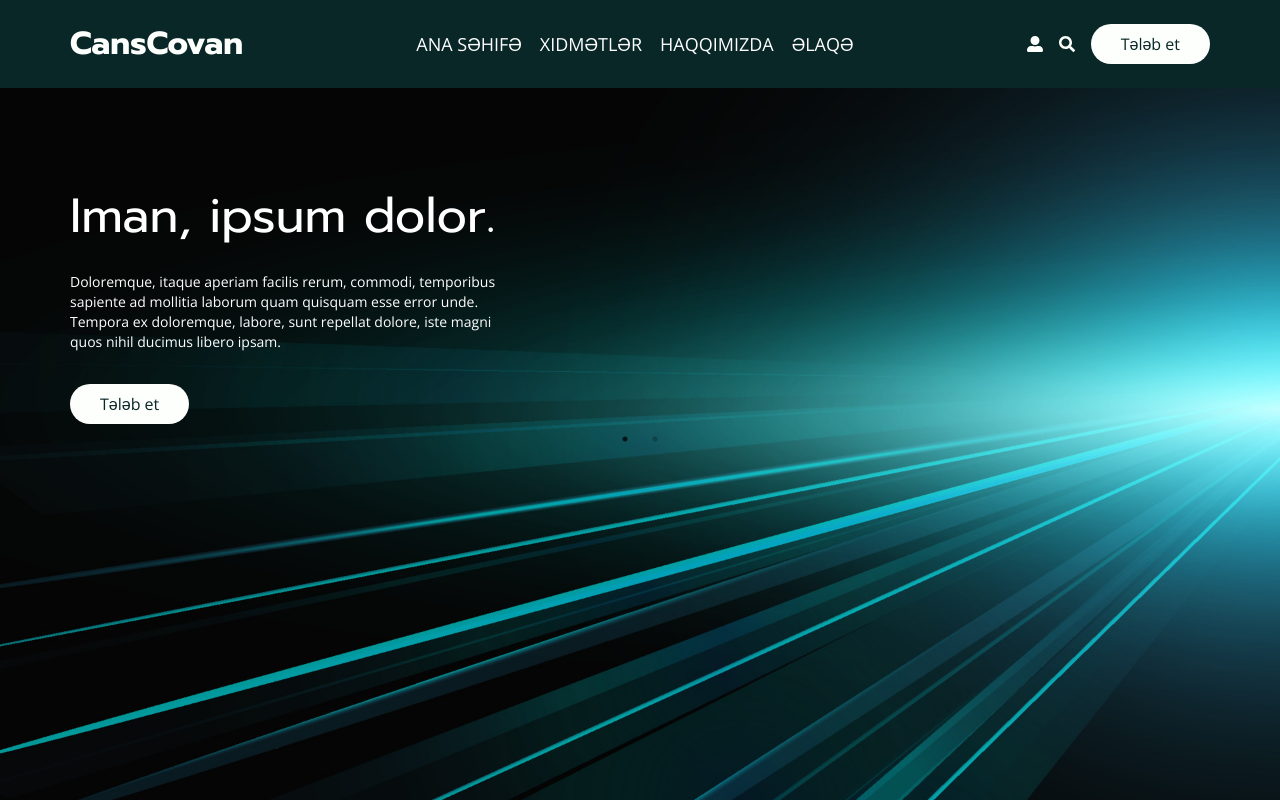
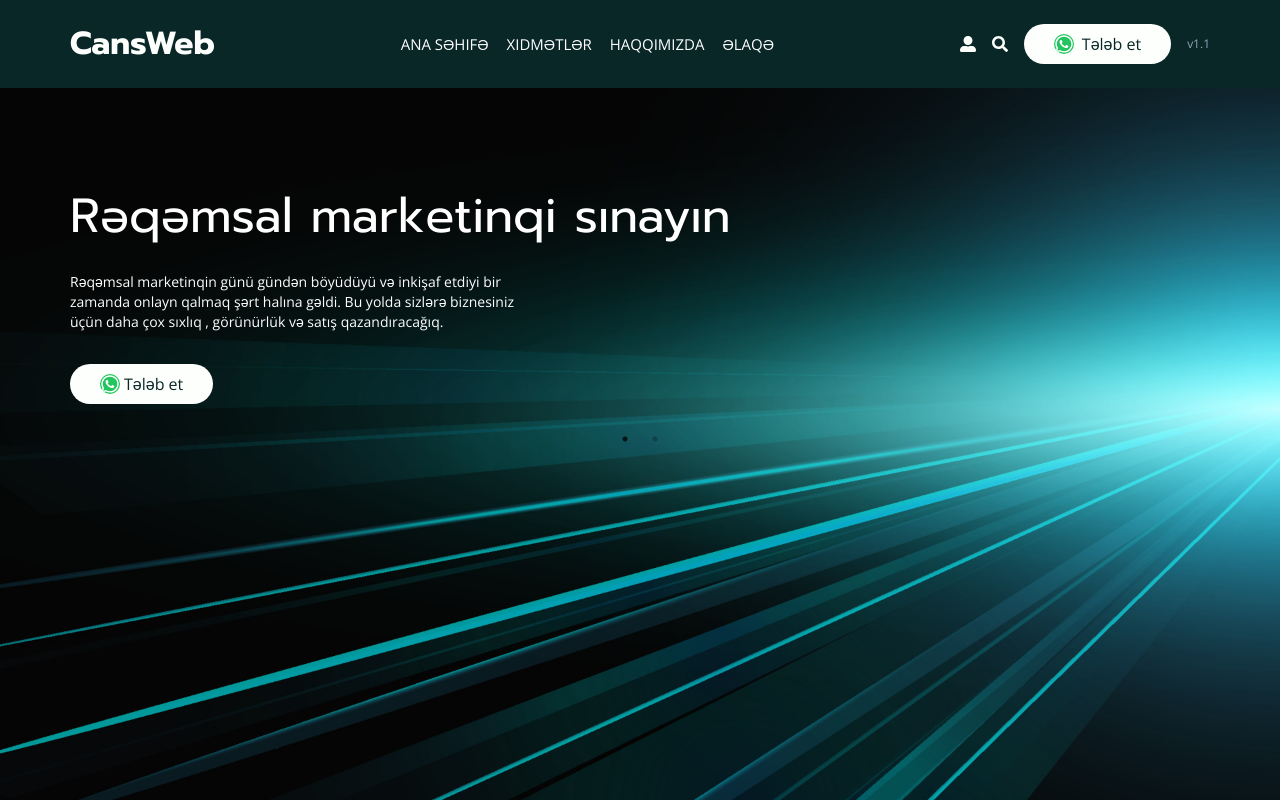
Before and after one commit to iman-112/nexxxt_apppp, a Next.js app: page /home in a window 1280 px wide. Shown: the top 802 px of the page. Built offline with nearby package versions, Linux system fonts and the light colour scheme.

Commit message:
Header ve Hero Hissesinde deyisiklikler

```diff
--- a/components/layout/Header.jsx
+++ b/components/layout/Header.jsx
@@ -5,7 +5,7 @@ import Search from "../ui/Search"
 import { GiCancel, GiHamburgerMenu } from "react-icons/gi"
 import { useRouter } from "next/router"
 import Link from "next/link"
-
+import {FaWhatsapp} from "react-icons/fa"
 const Header = () => {
 const [isSearchModal, setIsSearchModal] = useState(false);
 const [isMenuModal, setIsMenuModal] = useState(false);
@@ -25,16 +25,16 @@ const router = useRouter();
         >
           <ul className="flex gap-x-2 sm:flex-row flex-col items-center justify-end text-white">
           <li className="px-[5px] py-[20px] uppercase  hover:text-hover cursor-pointer">
-            <Link href="/" className="text-lg">Ana Səhifə</Link>
+            <Link href="/" className="text-[15px]">Ana Səhifə</Link>
             </li>
             <li className="px-[5px] py-[20px] uppercase  hover:text-hover cursor-pointer" >
-            <Link href="/menu "className="text-lg" >Xidmətlər</Link>
+            <Link href="/menu "className="text-[15px]" >Xidmətlər</Link>
             </li>
             <li className="px-[5px] py-[20px] uppercase  hover:text-hover cursor-pointer" >
-            <Link href="/about" className="text-lg">Haqqımızda</Link>
+            <Link href="/about" className="text-[15px]">Haqqımızda</Link>
             </li  >
             <li className="px-[5px] py-[20px] uppercase  hover:text-hover cursor-pointer">
-            <Link href="/contact "className="text-lg">əlaqə</Link>
+            <Link href="/contact "className="text-[15px]">əlaqə</Link>
             </li>
           </ul>
           {isMenuModal && (
@@ -53,13 +53,16 @@ const router = useRouter();
           <button onClick={() => setIsSearchModal(true)}>
             <FaSearch className="hover:text-hover transition-all cursor-pointer"  />
           </button>
-          <a href="#" className="md:inline-block hidden">
-            <button className="btn-primary">Tələb et</button>
-          </a>
+          <Link href="https://api.whatsapp.com/send?phone=994773114834&text=Salam%20.%20" target="_blank" className="md:inline-block hidden ">
+            <button className="btn-primary flex">
+              <FaWhatsapp className="mr-2 mt-[2px] bg-green-500 text-white rounded-full" size={20}/>
+
+              Tələb et</button>
+          </Link>
           <button className="sm:hidden inline-block" onClick={() => setIsMenuModal(true)}>
             <GiHamburgerMenu  className="text-xl hover:text-hover transition-all"/>
           </button>
-
+          <span className="text-xs text-slate-400 pointer-events-none">v1.1</span>
         </div>
      </div>
       {isSearchModal &&   (
--- a/components/ui/Carousel.jsx
+++ b/components/ui/Carousel.jsx
@@ -2,7 +2,9 @@ import Image from "next/image";
 import React from "react";
 import Title from "../ui/Title";
 import Slider from "react-slick"
+import Link from "next/link"
 
+import {FaWhatsapp} from "react-icons/fa"
 const Carousel = () => {
 
   const settings = {
@@ -33,26 +35,28 @@ const Carousel = () => {
         <Slider {...settings}>
       <d iv>
       <div className=" mt-48 container mx-auto text-white  flex flex-col items-start gap-y-8  ">
-        <Title addClass="text-5xl">Iman, ipsum dolor.</Title>
+        <Title addClass="text-5xl">Rəqəmsal marketinqi sınayın</Title>
         <p className="text-sm sm:w-2/5 w-full">
-          Doloremque, itaque aperiam facilis rerum, commodi, temporibus sapiente
-          ad mollitia laborum quam quisquam esse error unde. Tempora ex
-          doloremque, labore, sunt repellat dolore, iste magni quos nihil
-          ducimus libero ipsam.
+         Rəqəmsal marketinqin günü gündən böyüdüyü və inkişaf  etdiyi bir zamanda onlayn qalmaq şərt halına gəldi. Bu yolda sizlərə  biznesiniz üçün daha çox sıxlıq , görünürlük və satış qazandıracağıq.
         </p>
-        <button className="btn-primary">Tələb et</button>
+        <Link href="https://api.whatsapp.com/send?phone=994773114834&text=Salam%20.%20" target="_blank">
+        <button className="btn-primary flex">
+          <FaWhatsapp size={20} className="rounded-full bg-green-500 text-white mr-1 mt-[2px]"/>
+          Tələb et</button>
+          </Link>
       </div>
       </d>
       <div>
       <div className=" mt-48  container mx-auto text-white  flex flex-col items-start gap-y-8  ">
-        <Title addClass="text-5xl">Iman, ipsum dolor.</Title>
+        <Title addClass="text-5xl">Əhəmiyyətli nəticələr əldə edin</Title>
         <p className="text-sm sm:w-2/5 w-full">
-          Doloremque, itaque aperiam facilis rerum, commodi, temporibus sapiente
-          ad mollitia laborum quam quisquam esse error unde. Tempora ex
-          doloremque, labore, sunt repellat dolore, iste magni quos nihil
-          ducimus libero ipsam.
+          Biznesinizdə müştəri bazanızı böyütmək , Markanızı dahada iləri səviyyələrə qaldırmaq və ən əsasıda müştəri axtarışına yoxda müştərinin sizi axtarıb tapmasına səbəb yaradın. Bu platformda bu nəticəyə gəlmək dahada ilham vericidir.
         </p>
-        <button className="btn-primary">Tələb et</button>
+        <Link href="https://api.whatsapp.com/send?phone=994773114834&text=Salam%20.%20" target="_blank">
+        <button className="btn-primary flex">
+          <FaWhatsapp size={20} className="rounded-full bg-green-500 text-white mr-1 mt-[2px]"/>
+          Tələb et</button>
+          </Link>
       </div>
       </div>
 
--- a/components/ui/Logo.jsx
+++ b/components/ui/Logo.jsx
@@ -4,7 +4,7 @@ import { TbArrowMerge } from 'react-icons/tb'
 
 const Logo = () => {
   return (
-    <Link href="/" className='text-[2rem] font-caveot font-bold'>CansCovan</Link>
+    <Link href="/" className='text-[2rem] font-caveot font-bold'>CansWeb</Link>
 
   )
 }
```
